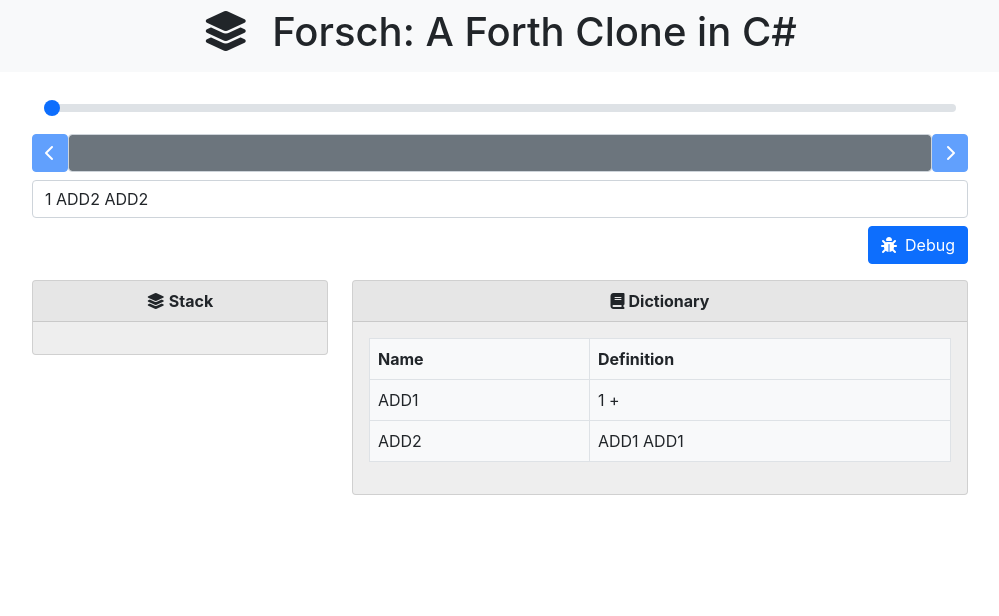
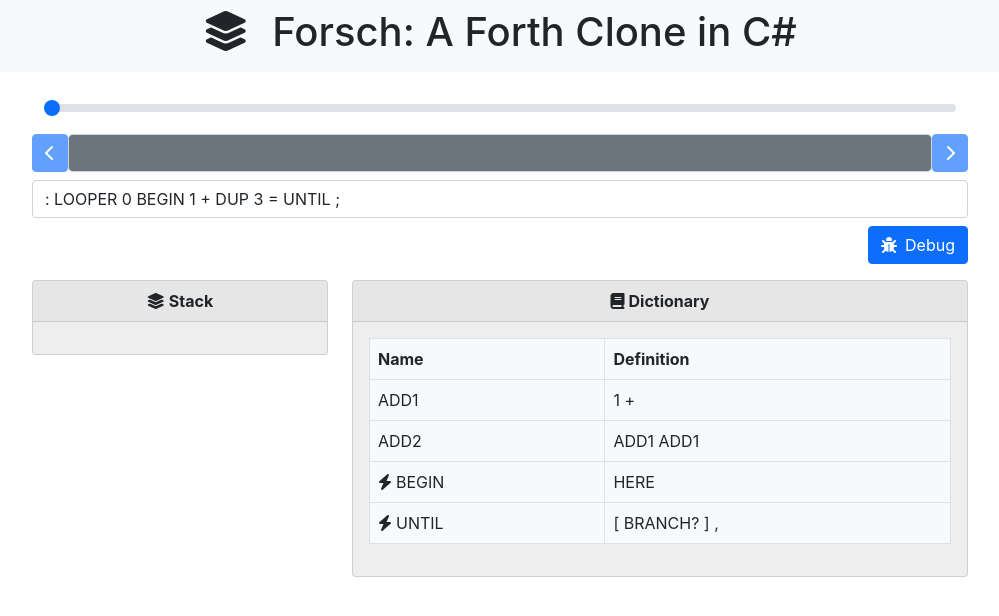
Before and after one commit to koeida/ForschReact, a React (Create React App) app: page / in a window 1280 px wide. Shown: the top 616 px of the page, without its empty margins (140-1139 px from the left). Built offline with nearby package versions, Linux system fonts and the light colour scheme.

Commit message:
loop bug fixed

```diff
--- a/server.js
+++ b/server.js
@@ -10,7 +10,6 @@ app.use(express.json());
 app.listen(8080)
 
 app.post('/step', (req, res) => {
-  console.log("pong!");
   soap.createClient(config.wsdlUrl, function(err, soapClient){
     if(err) {
       console.log(err);
--- a/src/App.js
+++ b/src/App.js
@@ -4,14 +4,32 @@ import React from "react";
 const DEFAULT_ENVIRONMENT = {
   DataStack: [],
   WordDict: [
-    { WordName: "ADD1", IsImmediate: false, WordText: ["1", "+"] },
-    { WordName: "ADD2", IsImmediate: false, WordText: ["ADD1", "ADD1"] },
+    {
+      WordName: "ADD1",
+      IsImmediate: false,
+      WordText: ["1", "+"],
+    },
+    {
+      WordName: "ADD2",
+      IsImmediate: false,
+      WordText: ["ADD1", "ADD1"],
+    },
+    {
+      WordName: "BEGIN",
+      IsImmediate: true,
+      WordText: ["HERE"],
+    },
+    {
+      WordName: "UNTIL",
+      IsImmediate: true,
+      WordText: ["[", "BRANCH?", "]", ","],
+    },
   ],
   Input: [],
   InputIndex: 0,
   mode: "Execute",
-  CurWordDef: [],
-  CurWord: "",
+  CurWordDef: null,
+  CurWord: null,
 };
 
 const STEPPER_URL = "/step";
@@ -219,7 +237,7 @@ class App extends React.Component {
   constructor(props) {
     super(props);
     this.state = {
-      input: "1 ADD2 ADD2",
+      input: ": LOOPER 0 BEGIN 1 + DUP 3 = UNTIL ;",
       curHistoryIndex: 0,
       history: [{ mode: "pause", environments: [DEFAULT_ENVIRONMENT] }],
     };
@@ -255,14 +273,13 @@ class App extends React.Component {
     });
   };
 
-
   // All of the computations in every
   // stepper have completed, so
   // we squash down to a bare environment
   // awaiting further user input.
-  getFinishedMoment = e => {
+  getFinishedMoment = (e) => {
     const newEnv = jsonDeepClone(e);
-    newEnv["Input"] = []
+    newEnv["Input"] = [];
     newEnv["InputIndex"] = 0;
 
     return {
@@ -275,7 +292,7 @@ class App extends React.Component {
   // so we generate a moment containing only those
   // remaining steppers.
   getCollapsedMoment = (e, remainingEnvironments) => {
-    const newHeadEnv =  jsonDeepClone(peek(remainingEnvironments));
+    const newHeadEnv = jsonDeepClone(peek(remainingEnvironments));
     newHeadEnv["DataStack"] = e["DataStack"];
     newHeadEnv["InputIndex"] += 1;
     return {
@@ -285,8 +302,8 @@ class App extends React.Component {
   };
 
   onEnvironmentUpdate = (e) => {
-    const inputIsComplete = e["InputIndex"] === e["Input"].length;
-    const curEnvironments = this.now().environments;
+    const inputIsComplete = e["InputIndex"] >= e["Input"].length;
+    const curEnvironments = this.now().environments.slice(0, -1).concat(e);
     var newMoment;
     var newInput;
     if (inputIsComplete && curEnvironments.length === 1) {
@@ -299,14 +316,16 @@ class App extends React.Component {
       //If the new environment is at the end of its input, we need to
       //continue destroying environments until we get to one that is
       //unfinished.
-      var remainingEnvironments = reversed(dropWhile(
-        (env) => env["InputIndex"] === env["Input"].length - 1,
+      var remainingEnvironments = reversed(
+        dropWhile(
+          (env) => env["InputIndex"] >= env["Input"].length - 1,
           reversed(curEnvironments)
-      ));
+        )
+      );
 
       if (remainingEnvironments.length === 0) {
         newInput = "";
-        newMoment = this.getFinishedMoment(e)
+        newMoment = this.getFinishedMoment(e);
       } else {
         newInput = this.state.input;
         newMoment = this.getCollapsedMoment(e, remainingEnvironments);
@@ -315,10 +334,9 @@ class App extends React.Component {
       newInput = this.state.input;
       newMoment = {
         mode: this.now().mode,
-        environments: curEnvironments.slice(0, -1).concat(e),
+        environments: curEnvironments,
       };
     }
-
 
     this.setState({
       history: this.state.history
```
Lines whose indentation alone changed are shown as unchanged.
